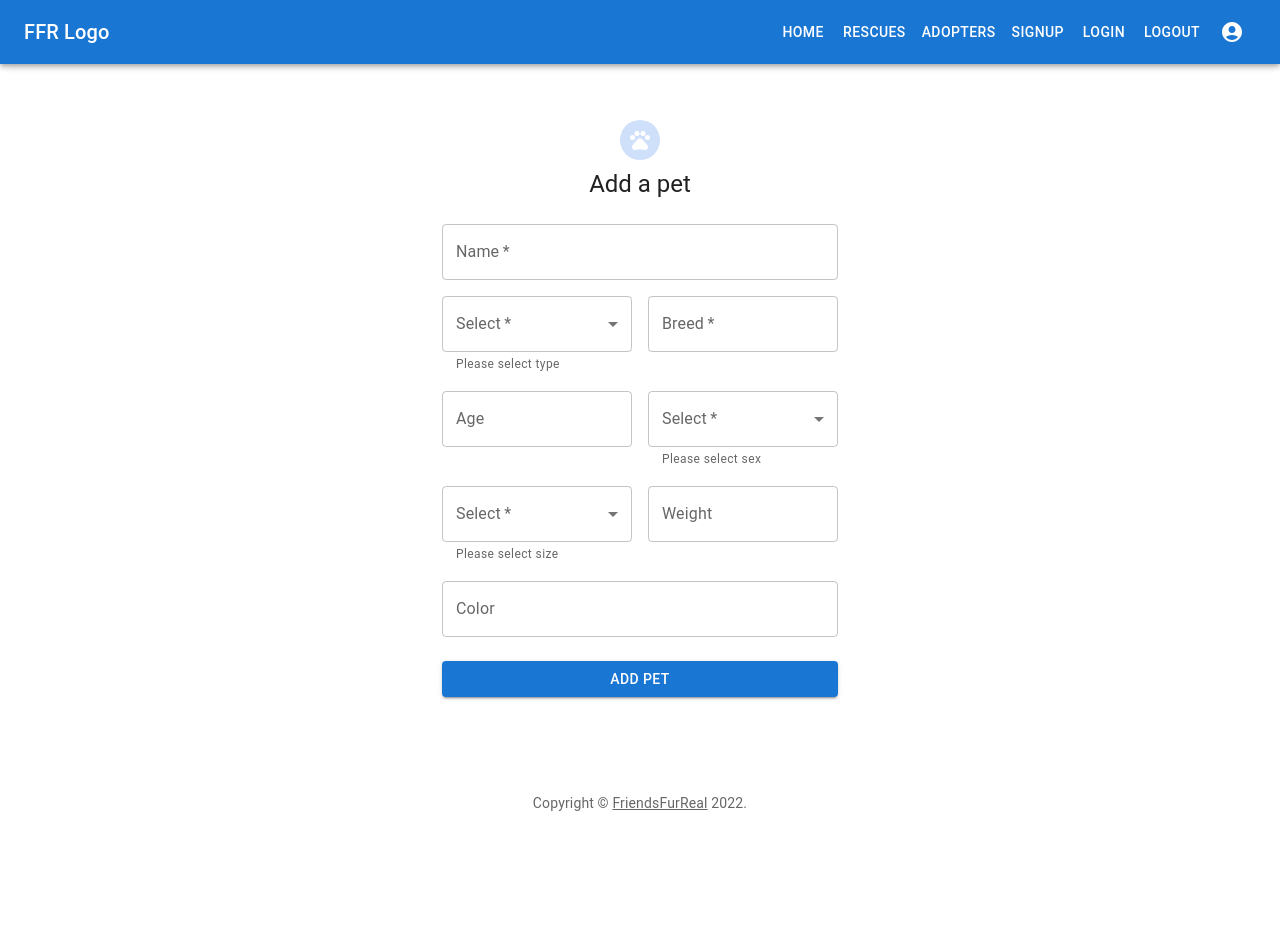
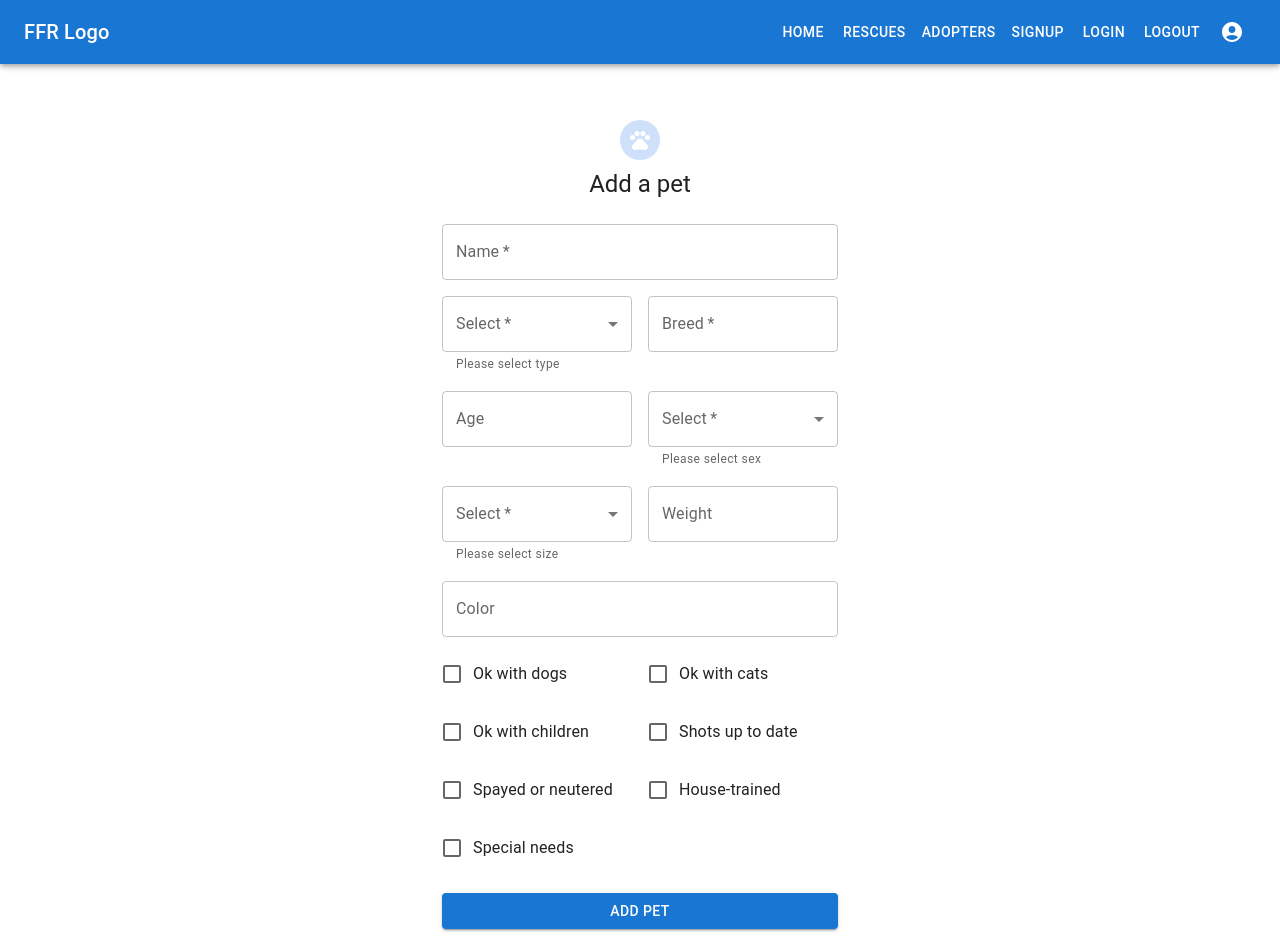
Before and after one commit to stacieherrington/friends-fur-real, a React (Create React App) app in the folder ghi/: page /pets/create in a window 1280 px wide. Shown: the top 952 px of the page. Before the commit the page ends 861 px from the top, so only its background shows below. Built offline with nearby package versions, Linux system fonts and the light colour scheme.

Commit message:
Added all fields to pet form.

```diff
--- a/ghi/src/pets/PetForm.js
+++ b/ghi/src/pets/PetForm.js
@@ -17,12 +17,13 @@ import Copyright from '../components/Copyright';
 import { Menu, MenuItem } from '@mui/material';
 import { useState } from 'react';
 import { json } from 'react-router-dom';
+import { FormGroup } from '@mui/material';
 
 
 const theme = createTheme();
 
 
-export default function SignUpForm() {
+export default function PetForm() {
   const [fields, setFields] = useState({
     "name": "",
     "type": "",
@@ -34,13 +35,13 @@ export default function SignUpForm() {
     "weight": "",
     "pictures": [],
     "primary_color": "",
-    "ok_with_dogs": true,
-    "ok_with_cats": true,
-    "shots_up_to_date": true,
-    "ok_with_kids": true,
-    "spayed_neutered": true,
-    "house_trained": true,
-    "special_needs": true,
+    "ok_with_dogs": false,
+    "ok_with_cats": false,
+    "shots_up_to_date": false,
+    "ok_with_kids": false,
+    "spayed_neutered": false,
+    "house_trained": false,
+    "special_needs": false,
   });
   const handleSubmit = async (event) => {
     event.preventDefault();
@@ -60,7 +61,11 @@ export default function SignUpForm() {
     }
   };
   const handleChange = (event) => {
-    const update = {...fields, [event.target.name]: event.target.value};
+    let {name, type, value, checked} = event.target;
+    if (type === "checkbox") {
+      value = checked;
+    }
+    const update = {...fields, [name]: value};
     setFields(update);
   };
 
@@ -225,6 +230,70 @@ export default function SignUpForm() {
                     value={fields.primary_color}
                   />
                 </Grid>
+                <Grid item xs={6}>
+                  <FormGroup>
+                    <FormControlLabel control={<Checkbox
+                      onChange={handleChange}
+                      checked={fields.ok_with_dogs}
+                      name="ok_with_dogs"
+                    />}
+                      label="Ok with dogs" />
+                  </FormGroup>
+                </Grid>
+                <Grid item xs={6}>
+                  <FormGroup>
+                    <FormControlLabel control={<Checkbox
+                      onChange={handleChange}
+                      checked={fields.ok_with_cats}
+                      name="ok_with_cats"/>
+                      } label="Ok with cats" />
+                  </FormGroup>
+                </Grid>
+                <Grid item xs={6}>
+                  <FormGroup>
+                    <FormControlLabel control={<Checkbox
+                      onChange={handleChange}
+                      checked={fields.ok_with_kids}
+                      name="ok_with_kids"/>
+                      } label="Ok with children" />
+                  </FormGroup>
+                </Grid>
+                <Grid item xs={6}>
+                  <FormGroup>
+                    <FormControlLabel control={<Checkbox
+                      onChange={handleChange}
+                      checked={fields.shots_up_to_date}
+                      name="shots_up_to_date"
+                    />} label="Shots up to date" />
+                  </FormGroup>
+                </Grid>
+                <Grid item xs={6}>
+                  <FormGroup>
+                    <FormControlLabel control={<Checkbox
+                      onChange={handleChange}
+                      checked={fields.spayed_neutered}
+                      name="spayed_neutered"
+                     />} label="Spayed or neutered" />
+                  </FormGroup>
+                </Grid>
+                <Grid item xs={6}>
+                  <FormGroup>
+                    <FormControlLabel control={<Checkbox
+                    onChange={handleChange}
+                      checked={fields.house_trained}
+                      name="house_trained"
+                     />} label="House-trained" />
+                  </FormGroup>
+                </Grid>
+                <Grid item xs={6}>
+                  <FormGroup>
+                    <FormControlLabel control={<Checkbox
+                      onChange={handleChange}
+                      checked={fields.special_needs}
+                      name="special_needs"
+                     />} label="Special needs" />
+                  </FormGroup>
+                </Grid>
               </Grid>
               <Button
                 type="submit"
```
